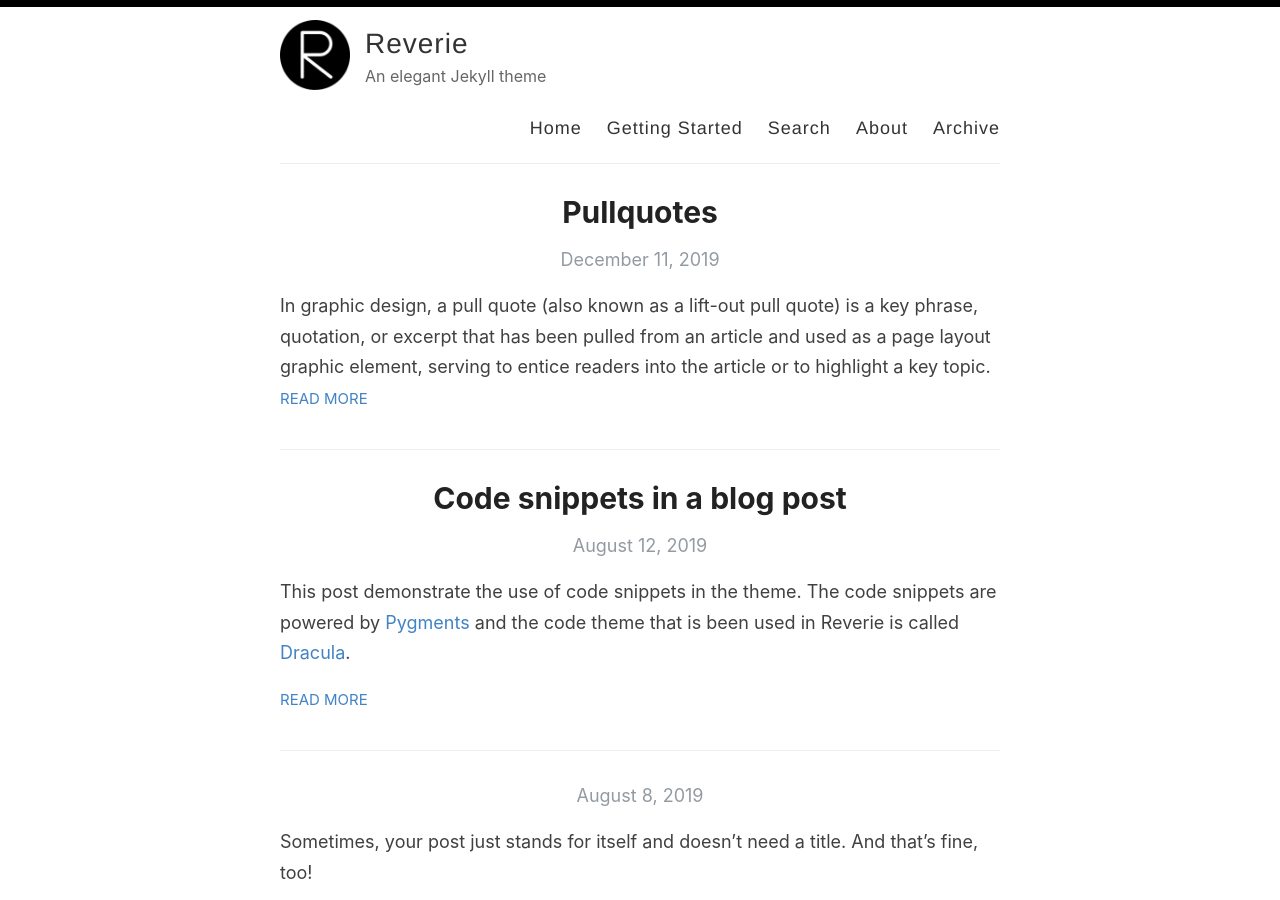
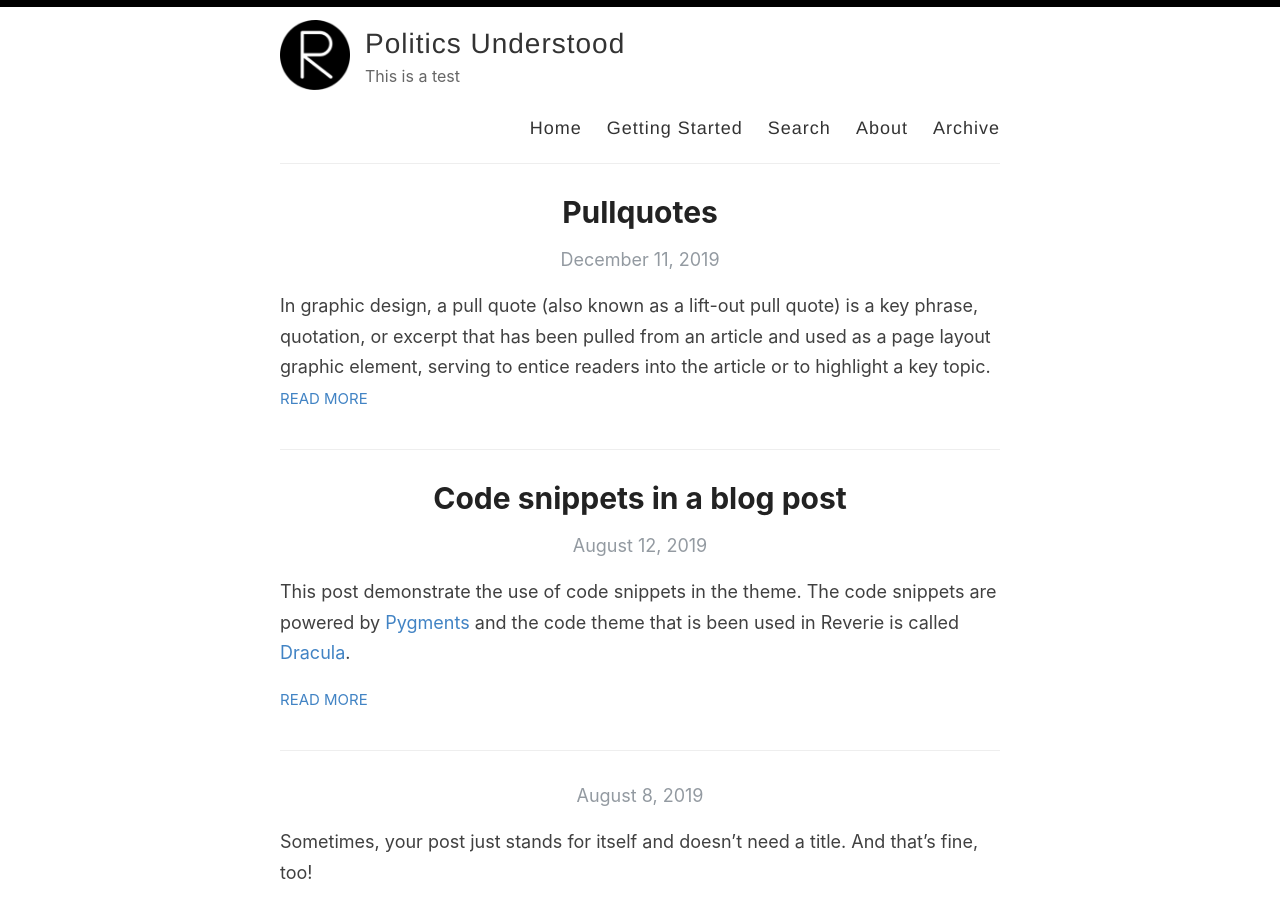
Before and after one commit to LW1989/gh_pages, a Jekyll site: the page built from index.html, in a window 1280 px wide and 900 px high. Built offline with Jekyll 4.4.1, drawn with Linux system fonts in a browser that asks for light colours; the list of posts is cut into pages by our own code.

Commit message:
Update _config.yml

```diff
--- a/_config.yml
+++ b/_config.yml
@@ -3,13 +3,13 @@
 #
 
 # Name of your site (displayed in the header)
-name: Reverie
+name: Politics Understood
 
 # Name of the author
-author: Amit Merchant
+author: Lutz Wallhorn
 
 # Short bio or description (displayed in the header)
-description: An elegant Jekyll theme
+description: This is a test
 
 # URL of your avatar or profile pic (you could use your GitHub profile pic)
 avatar: /images/reverie.png
@@ -48,14 +48,14 @@ google_analytics: UA-43339302-11
 
 # Your website URL (e.g. http://amitmerchant1990.github.io or http://www.amitmerchant.com)
 # Used for Sitemap.xml and your RSS feed
-url: http://www.amitmerchant.com/reverie
-enforce_ssl: https://www.amitmerchant.com/reverie
+url: https://lw1989.github.io/gh_pages/
+enforce_ssl: https://lw1989.github.io/gh_pages/
 
 # If you're hosting your site at a Project repository on GitHub pages
 # (http://yourusername.github.io/repository-name)
 # and NOT your User repository (http://yourusername.github.io)
 # then add in the baseurl here, like this: "/repository-name"
-baseurl: "/reverie"
+baseurl: "/gh_pages/"
 
 #
 # !! You don't need to change any of the configuration flags below !!
```
